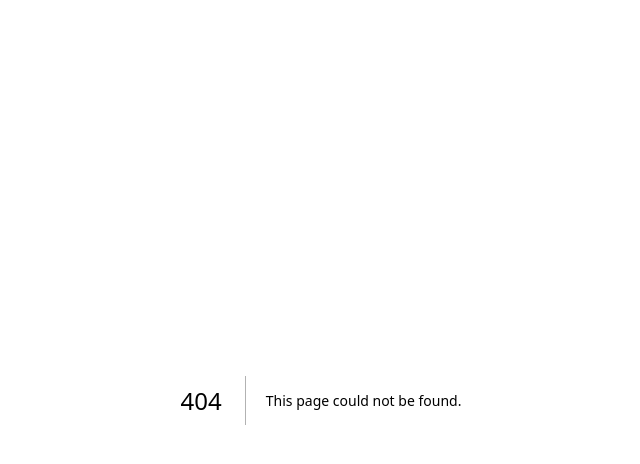
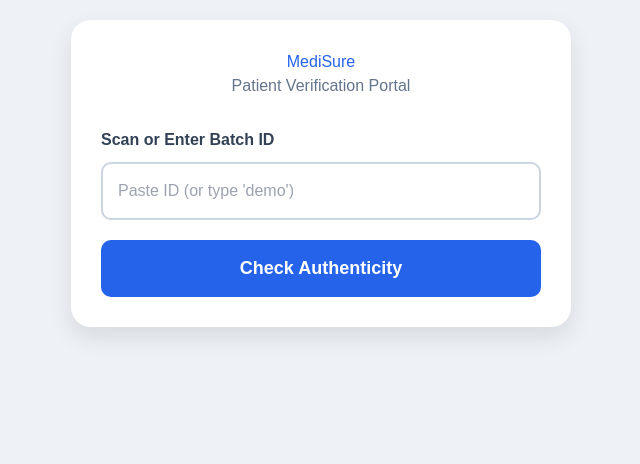
Before and after one commit to nife-codes/cardano-project, a Next.js app: page /verify in a window 1280 px wide. Before the commit this address had no page. Shown: the top 464 px of the page, without its empty margins (319-959 px from the left). Built offline with nearby package versions, Linux system fonts and the light colour scheme; what @meshsdk/react would draw is missing.

Commit message:
Feat: Completed - Verification Portal with Smart Search

```diff
--- /dev/null
+++ b/src/pages/api/verify_drug.ts
@@ -0,0 +1,71 @@
+import type { NextApiRequest, NextApiResponse } from 'next';
+
+const pkg = require('@blockfrost/blockfrost-js');
+const Blockfrost = pkg.Blockfrost || pkg.BlockFrostAPI || pkg.default || pkg;
+
+const API = new Blockfrost({
+    projectId: 'preprodxn3hmhi1G1VXPgoqCpKZCINsRPFNZVhd',
+});
+
+export default async function handler(req: NextApiRequest, res: NextApiResponse) {
+    let { assetId } = req.query;
+    const searchInput = assetId?.toString().trim();
+
+    try {
+        // 🕵️ SMART SEARCH LOGIC 🕵️
+
+        // CASE 1: "Demo Mode" (Type 'demo')
+        if (searchInput === 'demo') {
+            const recent = await API.assets({ order: 'desc', count: 20 });
+            for (const item of recent) {
+                try {
+                    const d = await API.assetsById(item.asset);
+                    if (d.onchain_metadata) { assetId = item.asset; break; }
+                } catch (e) { }
+            }
+        }
+
+        // CASE 2: Input is a POLICY ID (56 characters)
+        // If you paste your Policy ID, we find your latest minted drug!
+        else if (searchInput?.length === 56) {
+            console.log("🏭 Searching by Policy ID:", searchInput);
+            const policyAssets = await API.assetsPolicyById(searchInput);
+
+            if (policyAssets.length > 0) {
+                // Get the most recent one (last in the list)
+                assetId = policyAssets[policyAssets.length - 1].asset;
+                console.log("✅ Found latest drug for this manufacturer:", assetId);
+            } else {
+                return res.status(200).json({ isValid: false, message: "No drugs found for this Manufacturer Policy." });
+            }
+        }
+
+        // CASE 3: Standard Asset ID search (Default)
+        // (Proceeds with whatever 'assetId' we found above)
+
+        // --- FETCH DETAILS ---
+        const asset = await API.assetsById(assetId);
+        const metadata = asset.onchain_metadata;
+
+        if (!metadata) {
+            return res.status(200).json({ isValid: false, message: "Token found, but has no medical data." });
+        }
+
+        // SUCCESS!
+        res.status(200).json({
+            isValid: true,
+            drugName: metadata.name || "Unknown Drug",
+            manufacturer: metadata.properties?.manufacturer || "Unknown Factory",
+            expiry: metadata.properties?.expiry || "2028-01-01",
+            batchId: metadata.properties?.batch_id || "Unknown ID",
+            quantity: metadata.properties?.quantity || "N/A",
+            image: metadata.image,
+            // We add the Policy ID here so you can verify it matches yours
+            policyId: asset.policy_id
+        });
+
+    } catch (error) {
+        console.error("API Error:", error);
+        res.status(500).json({ isValid: false, error: "Product not found on Cardano Preprod" });
+    }
+}
--- /dev/null
+++ b/src/pages/verify.tsx
@@ -0,0 +1,85 @@
+import { useState } from "react";
+
+export default function VerifyPage() {
+    const [input, setInput] = useState("");
+    const [loading, setLoading] = useState(false);
+    const [result, setResult] = useState<any>(null);
+
+    const handleVerify = async () => {
+        if (!input) return;
+        setLoading(true);
+        setResult(null);
+
+        try {
+            // Call our new backend API
+            const response = await fetch(`/api/verify_drug?assetId=${input}`);
+            const data = await response.json();
+            setResult(data);
+        } catch (error) {
+            setResult({ isValid: false });
+        } finally {
+            setLoading(false);
+        }
+    };
+
+    return (
+        <div style={{ minHeight: "100vh", backgroundColor: "#eef2f6", padding: "20px", fontFamily: "sans-serif" }}>
+            <div style={{ maxWidth: "500px", margin: "0 auto", backgroundColor: "white", borderRadius: "20px", padding: "30px", boxShadow: "0 10px 25px rgba(0,0,0,0.1)" }}>
+
+                {/* LOGO AREA */}
+                <div style={{ textAlign: "center", marginBottom: "30px" }}>
+                    <h1 style={{ color: "#2563eb", margin: "0" }}>MediSure</h1>
+                    <p style={{ color: "#64748b" }}>Patient Verification Portal</p>
+                </div>
+
+                {/* INPUT AREA */}
+                <div style={{ marginBottom: "20px" }}>
+                    <label style={{ display: "block", marginBottom: "10px", fontWeight: "bold", color: "#334155" }}>
+                        Scan or Enter Batch ID
+                    </label>
+                    <input
+                        type="text"
+                        placeholder="Paste ID (or type 'demo')"
+                        value={input}
+                        onChange={(e) => setInput(e.target.value)}
+                        style={{ width: "100%", padding: "15px", borderRadius: "10px", border: "2px solid #cbd5e1", fontSize: "16px" }}
+                    />
+                </div>
+
+                <button
+                    onClick={handleVerify}
+                    disabled={loading}
+                    style={{ width: "100%", padding: "15px", backgroundColor: "#2563eb", color: "white", border: "none", borderRadius: "10px", fontSize: "18px", fontWeight: "bold", cursor: "pointer" }}
+                >
+                    {loading ? "🔍 Verifying..." : "Check Authenticity"}
+                </button>
+
+                {/* RESULT AREA */}
+                {result && (
+                    <div style={{ marginTop: "30px", padding: "20px", borderRadius: "15px", backgroundColor: result.isValid ? "#ecfdf5" : "#fef2f2", border: result.isValid ? "2px solid #10b981" : "2px solid #ef4444" }}>
+
+                        {result.isValid ? (
+                            <div style={{ textAlign: "center" }}>
+                                <div style={{ fontSize: "50px", marginBottom: "10px" }}>✅</div>
+                                <h2 style={{ color: "#065f46", margin: "0 0 10px 0" }}>Verified Authentic</h2>
+                                <div style={{ textAlign: "left", marginTop: "20px", color: "#1f2937" }}>
+                                    <p><strong>💊 Drug:</strong> {result.drugName}</p>
+                                    <p><strong>🏭 Manufacturer:</strong> {result.manufacturer}</p>
+                                    <p><strong>📦 Batch ID:</strong> {result.batchId}</p>
+                                    <p><strong>📅 Expiry:</strong> {result.expiry}</p>
+                                </div>
+                            </div>
+                        ) : (
+                            <div style={{ textAlign: "center" }}>
+                                <div style={{ fontSize: "50px", marginBottom: "10px" }}>⚠️</div>
+                                <h2 style={{ color: "#991b1b" }}>Warning: Not Found</h2>
+                                <p style={{ color: "#7f1d1d" }}>This product ID does not exist on the blockchain. It may be counterfeit.</p>
+                            </div>
+                        )}
+                    </div>
+                )}
+
+            </div>
+        </div>
+    );
+}
```
